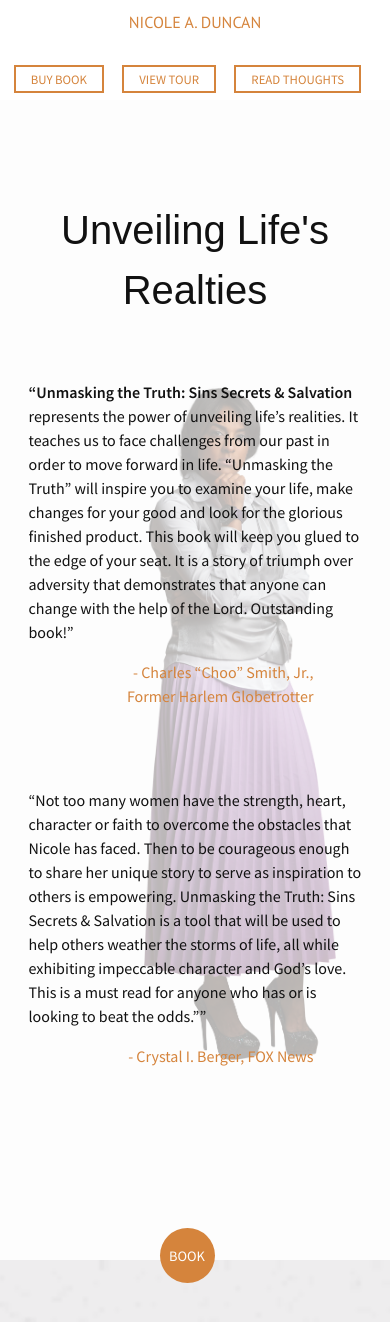
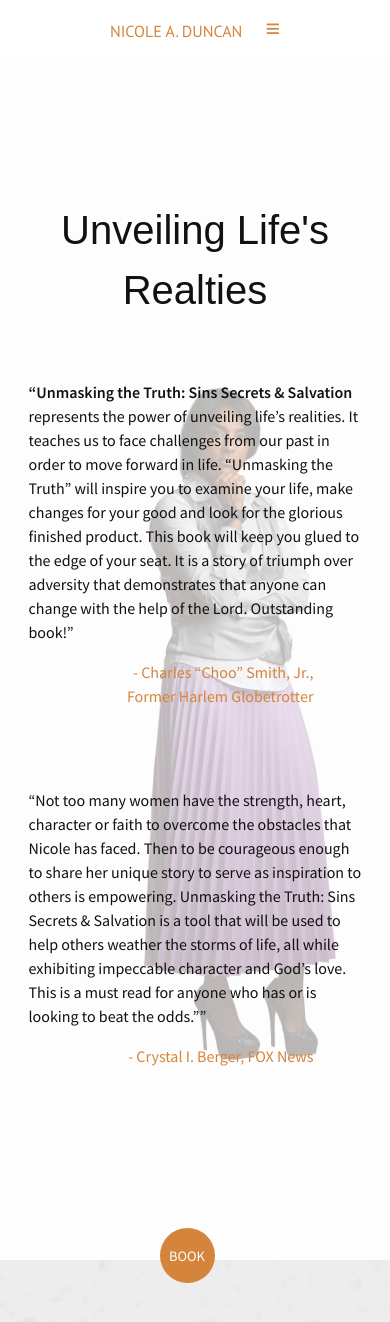
Before and after one commit to mkess-ivy/ND-BookSite, a Jekyll site: the page built from ndbook-dev/index.html, in a window 390 px wide and 1400 px high. Shown: the top 1322 px of the window. Built offline with Jekyll 4.4.1, drawn with Linux system fonts in a browser that asks for light colours; comment, search, counter and statistics services are not loaded.

Commit message:
added responsive menu, some issue with my smooth scroll eh

```diff
--- a/ndbook-dev/_includes/header.html
+++ b/ndbook-dev/_includes/header.html
@@ -1,10 +1,14 @@
 
 
  <header class="nd-header">
-   <div class="nd-logo"><a href="{{ site.baseurl }}">Nicole A. Duncan</a></div>
+   <div class="nd-logo"><a href="{{ site.baseurl }}">Nicole A. Duncan</a>
+   	<a href="#" class="hamburger">&equiv;</a>
+   </div>
+
    <div class="nd-menu">
      <span class="nd-menu-properties"><a href="https://www.amazon.com/Unmasking-Truth-Sins-Secrets-Salvation/dp/0997677805/ref=sr_1_1?s=books&ie=UTF8&qid=1469756806&sr=1-1&keywords=Unmasking+the+truth+nicole+duncan" class="brand-link home-link" target="_blank">Buy Book</a></span>
      <span class="nd-menu-properties"><a href="#viewtour" class="brand-link home-link">View Tour</a></span>
      <span class="nd-menu-properties last"><a href="http://www.blogger.com" class="brand-link home-link" target="_blank">Read Thoughts</a></span>
    </div>
+
  </header>
--- a/ndbook-dev/_sass/_nd-book-theme.scss
+++ b/ndbook-dev/_sass/_nd-book-theme.scss
@@ -5,12 +5,15 @@
 /* Header */
 .nd-header { padding: 10px; display: inline-block; width: 100%; background: #fff; position: fixed; z-index: 3;}
 .sticky-header { background: #D5843C !important; }
+.nd-logo {
+    @include palm { width: 100%; text-align: center; }
+}
 .nd-logo a { text-transform: uppercase; font-family: $font-2; color: $brand-color; padding-left: 30px; float: left; display: inline-block;
-    @include palm { float: none; text-align: center; width: 100%; padding-bottom: 2em; padding-left: 0; }
+    @include palm { float: none; text-align: center; padding-left: 0; }
 }
 .sticky-logo a { color: #fff !important; }
 .nd-menu { display: inline-block; float: right; padding-right: 50px;
-    @include palm { width: 100%; text-align: center; padding-right: 0; float: none; }
+    @include palm { /*width: 100%; text-align: center; padding-right: 0; float: none;*/ display: none; }
 }
 .nd-menu-properties a { text-transform: uppercase; border: 2px solid $brand-color; padding: 4px 15px; margin-right: 15px; font-size: 0.8em; color: $brand-color;
     /*@include mobile-wide { margin-right: 0; }*/
@@ -22,6 +25,14 @@
 }
 .home-link_sticky { color: #fff !important; }
 .home-link_sticky:hover { color: #000 !important; }
+
+.hamburger { display: none;
+    @include palm { display: inline-block;padding-top: 0; font-size: 25px; margin-left: 20px; }
+}
+.js-hamburger-menu {
+    @include palm {display: block; float: none; margin-top: 17px; padding: 0; } }
+.js-hamburger-menu .nd-menu-properties a {
+    @include palm {width: 46%; display: block; text-align: center; margin: 1em auto; border: 0; border-bottom: 1px solid; } }
 
 
 .nd-intro-section { padding: 2em 0 12em 0;  }
--- a/ndbook-dev/js/main.js
+++ b/ndbook-dev/js/main.js
@@ -40,9 +40,14 @@ $(document).ready(function(){
       var $target = $(target);
 
       $('html, body').stop().animate({
-          'scrollTop': $target.offset().top
+          'scrollTop': ($target.offset().top)-200
       }, 900, 'swing', function () {
           window.location.hash = target;
       });
   });
+
+  // hamburger icon
+  $(".hamburger").click(function() {
+    $(".nd-menu").toggleClass("js-hamburger-menu");
+  })
 });
```
